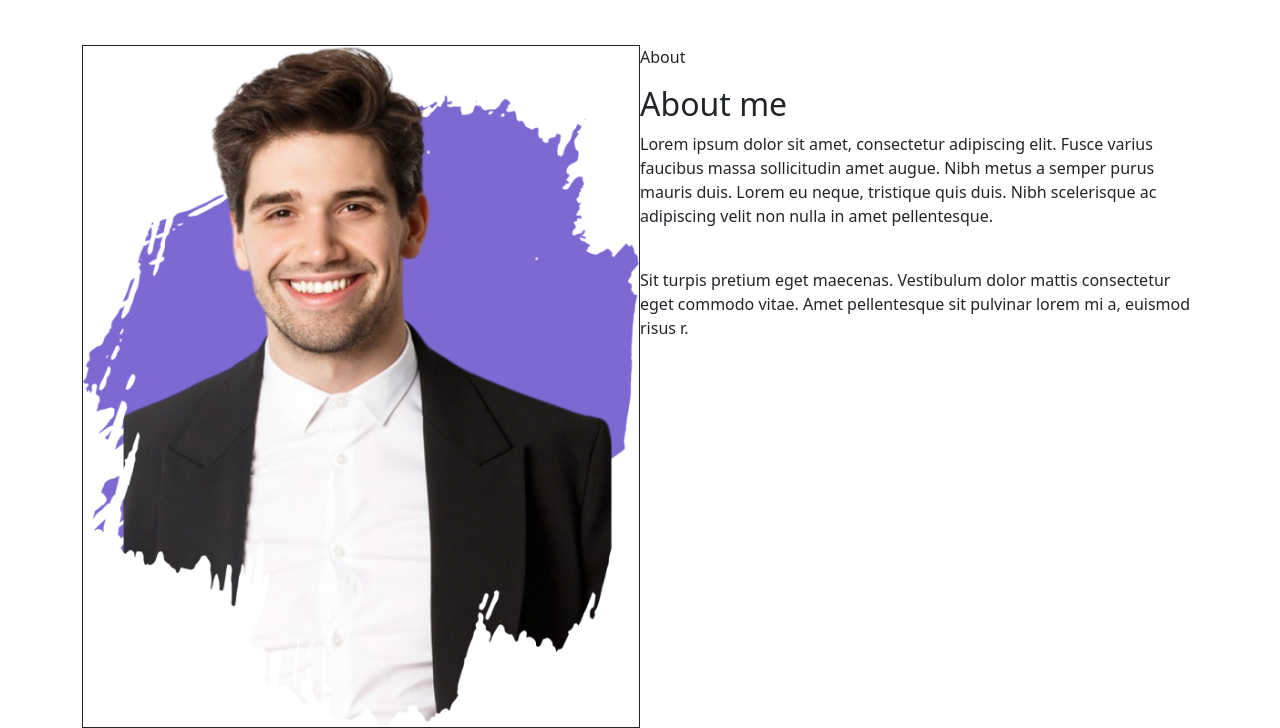
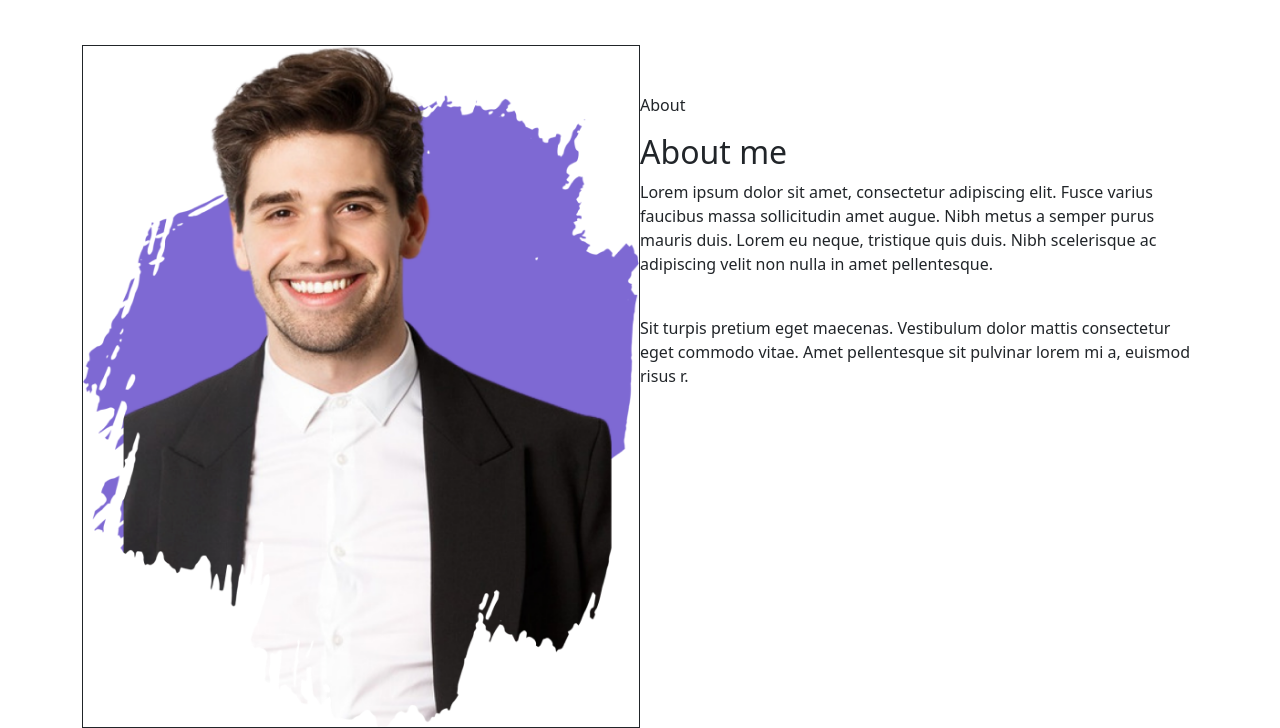
Before and after one commit to daw2-pereira23/2223-DAW_m9_PR2, a plain HTML site: page index.html in a window 1280 px wide. Shown: the part 1097-1825 px from the top of the page. Drawn offline with nearby package versions, Linux system fonts and the light colour scheme.

Commit message:
Boostrap

```diff
--- a/index.html
+++ b/index.html
@@ -120,9 +120,9 @@
               <div class="col-6" style="border: 1px solid">
                 <img src="imagenes/fotopersona.png" alt="Imagen About" class="img-fluid">
               </div>
-              <div class="col-6" style="border: 1px solid vertical-align-center">
-               <p class="">About</p>
-               <h2 class="">About me</h2>
+              <div class="col-6 pt-5" >
+               <p class=>About</p>
+               <h2 class=>About me</h2>
                <p>Lorem ipsum dolor sit amet, consectetur adipiscing elit. Fusce varius faucibus massa sollicitudin amet augue. Nibh metus a semper purus mauris duis. Lorem eu neque, tristique quis duis. Nibh scelerisque ac adipiscing velit non nulla in amet pellentesque.</p>
                <br>
                <p>Sit turpis pretium eget maecenas. Vestibulum dolor mattis consectetur eget commodo vitae. Amet pellentesque sit pulvinar lorem mi a, euismod risus r.</p>
```
